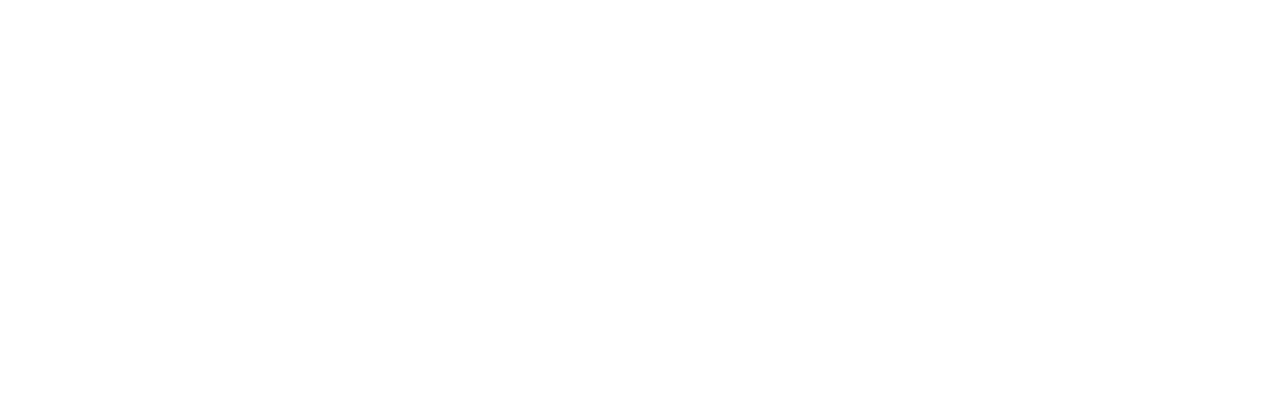
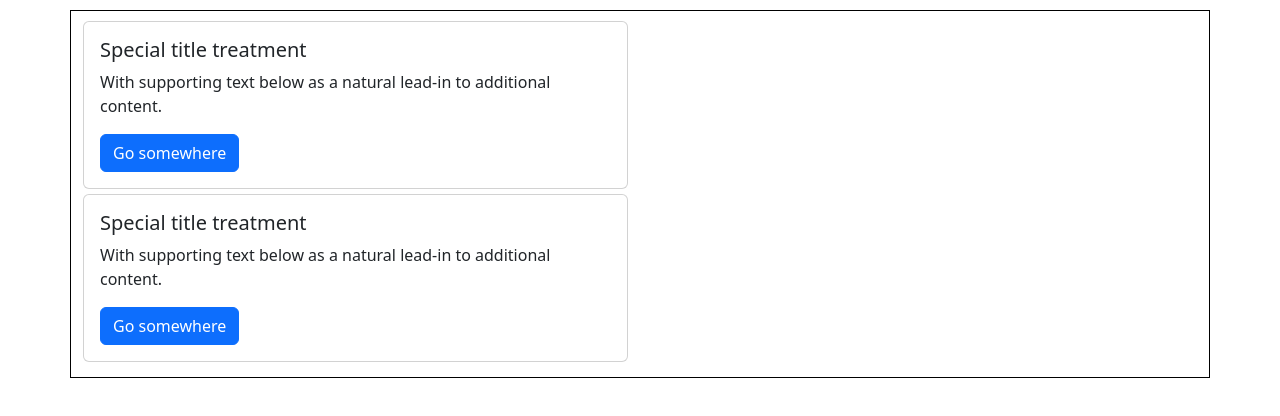
Before and after one commit to Undertak2004/Gestion_de_documentos_para_planificacion, a plain HTML site: page index.html in a window 1280 px wide. Drawn offline with nearby package versions, Linux system fonts and the light colour scheme.

Commit message:
Se realizaron cambios en el registro de fotos, ademas se agrego un nuevo archivo

```diff
--- a/css/estilos2.css
+++ b/css/estilos2.css
@@ -6,6 +6,7 @@
 .container{
     border: 1px solid black;
     margin: 10px;
+    font-weight: 700;
 }
 
  .col{
@@ -22,7 +23,6 @@
     border: 2px solid black;
     text-align: center;
     margin-bottom: 10px;
-    font-weight: 700;
 }
 
 .text-header p{
@@ -39,3 +39,7 @@
 .content h1, h2, h4{
     padding: 5px;
 }
+
+.footer{
+  padding: 10px;
+}
--- /dev/null
+++ b/css/estilos_index.css
@@ -0,0 +1,14 @@
+*{
+    margin: 0;
+    padding: 0;
+}
+
+.container{
+    border: 1px solid black;
+    margin: 10px;
+    padding: 10px;
+}
+
+.row{
+    margin: 5px;
+}
--- a/index.html
+++ b/index.html
@@ -0,0 +1,60 @@
+<!DOCTYPE html>
+<html lang="en">
+
+<head>
+    <meta charset="UTF-8">
+    <meta http-equiv="X-UA-Compatible" content="IE=edge">
+    <meta name="viewport" content="width=device-width, initial-scale=1.0">
+    <title>Inicio</title>
+    <link rel="stylesheet" href="css/estilos_index.css">
+    <link href="https://cdn.jsdelivr.net/npm/bootstrap@5.3.0-alpha3/dist/css/bootstrap.min.css" rel="stylesheet"
+        integrity="sha384-KK94CHFLLe+nY2dmCWGMq91rCGa5gtU4mk92HdvYe+M/SXH301p5ILy+dN9+nJOZ" crossorigin="anonymous">
+</head>
+
+<body>
+
+    <div class="container-fluid">
+
+        <div class="container">
+
+            <div class="row">
+                <div class="col-sm-6 mb-3 mb-sm-0">
+                    <div class="card">
+                        <div class="card-body">
+                            <h5 class="card-title">Special title treatment</h5>
+                            <p class="card-text">With supporting text below as a natural lead-in to additional content.
+                            </p>
+                            <a href="#" class="btn btn-primary">Go somewhere</a>
+                        </div>
+                    </div>
+                </div>
+            </div>
+
+            <div class="row">
+
+                <div class="col-sm-6">
+                    <div class="card">
+                        <div class="card-body">
+                            <h5 class="card-title">Special title treatment</h5>
+                            <p class="card-text">With supporting text below as a natural lead-in to additional content.
+                            </p>
+                            <a href="#" class="btn btn-primary">Go somewhere</a>
+                        </div>
+                    </div>
+                </div>
+            </div>
+
+        </div>
+
+
+    </div>
+
+
+
+
+    <script src="https://cdn.jsdelivr.net/npm/bootstrap@5.3.0-alpha3/dist/js/bootstrap.bundle.min.js"
+        integrity="sha384-ENjdO4Dr2bkBIFxQpeoTz1HIcje39Wm4jDKdf19U8gI4ddQ3GYNS7NTKfAdVQSZe"
+        crossorigin="anonymous"></script>
+</body>
+
+</html>
```
Also changed, not shown: reg_fot.html (+13 -2 lines).
